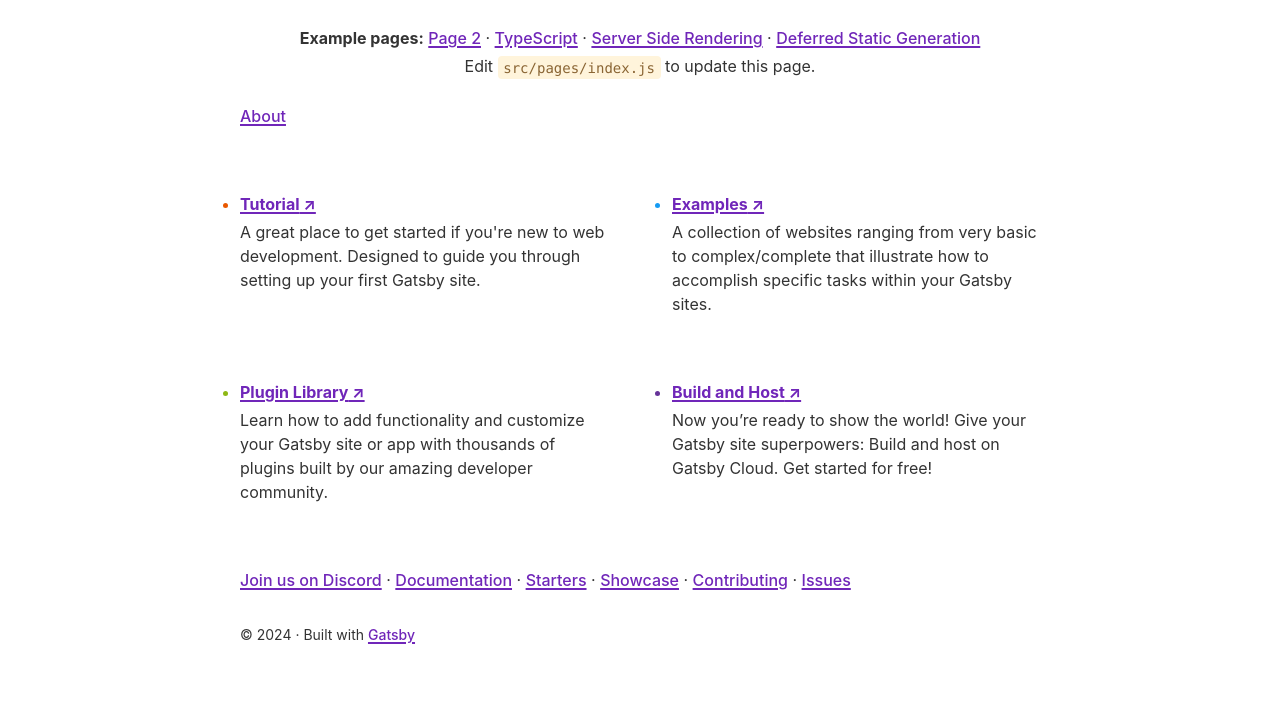
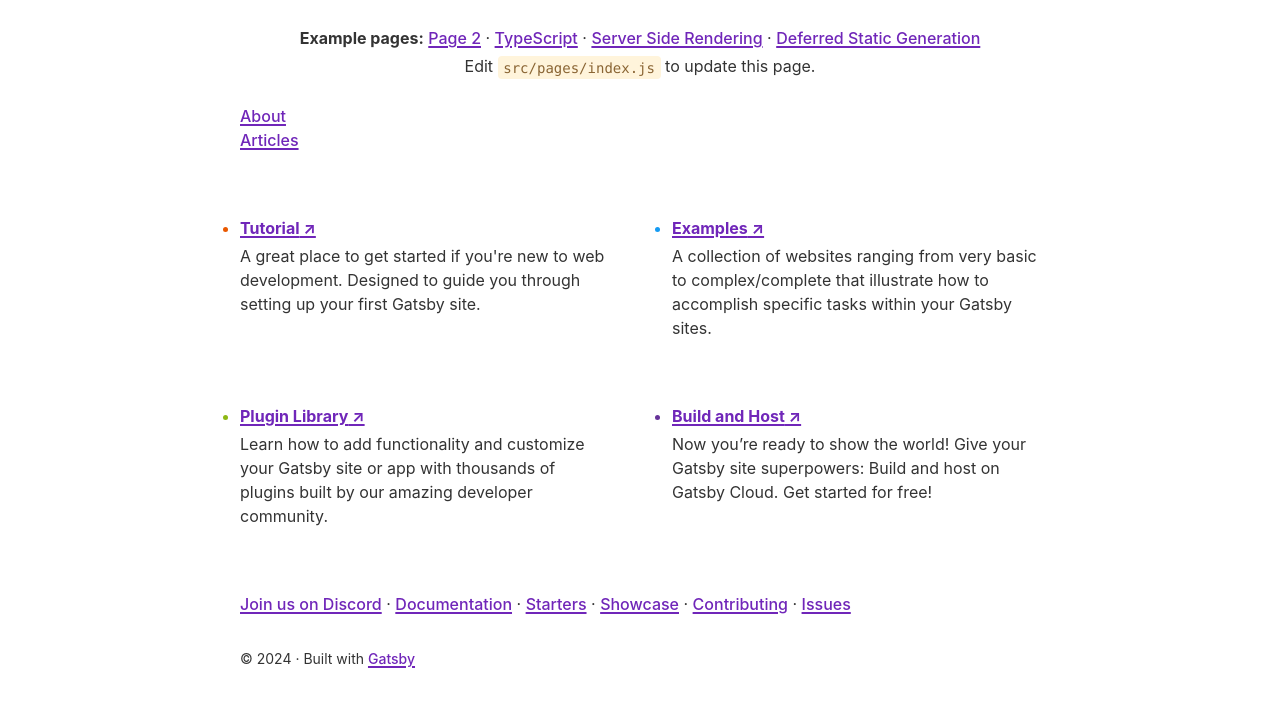
Before and after one commit to juliasuzanne/drupal-pantheon, a Gatsby site: page / in a window 1280 px wide. Shown: the part 230-931 px from the top of the page. Before the commit the page ends 907 px from the top, so only its background shows below. Built offline with nearby package versions, Linux system fonts and the light colour scheme; Gatsby itself is replaced by a stand-in of ours.

Commit message:
Link to articles on home page

```diff
--- a/src/pages/index.js
+++ b/src/pages/index.js
@@ -99,6 +99,9 @@ const IndexPage = () => (
     <div>
       <Link to="/about">About</Link>
     </div>
+    <div>
+      <Link to="/articles">Articles</Link>
+    </div>
     <ul className={styles.list}>
       {links.map(link => (
         <li key={link.url} className={styles.listItem}>
```
